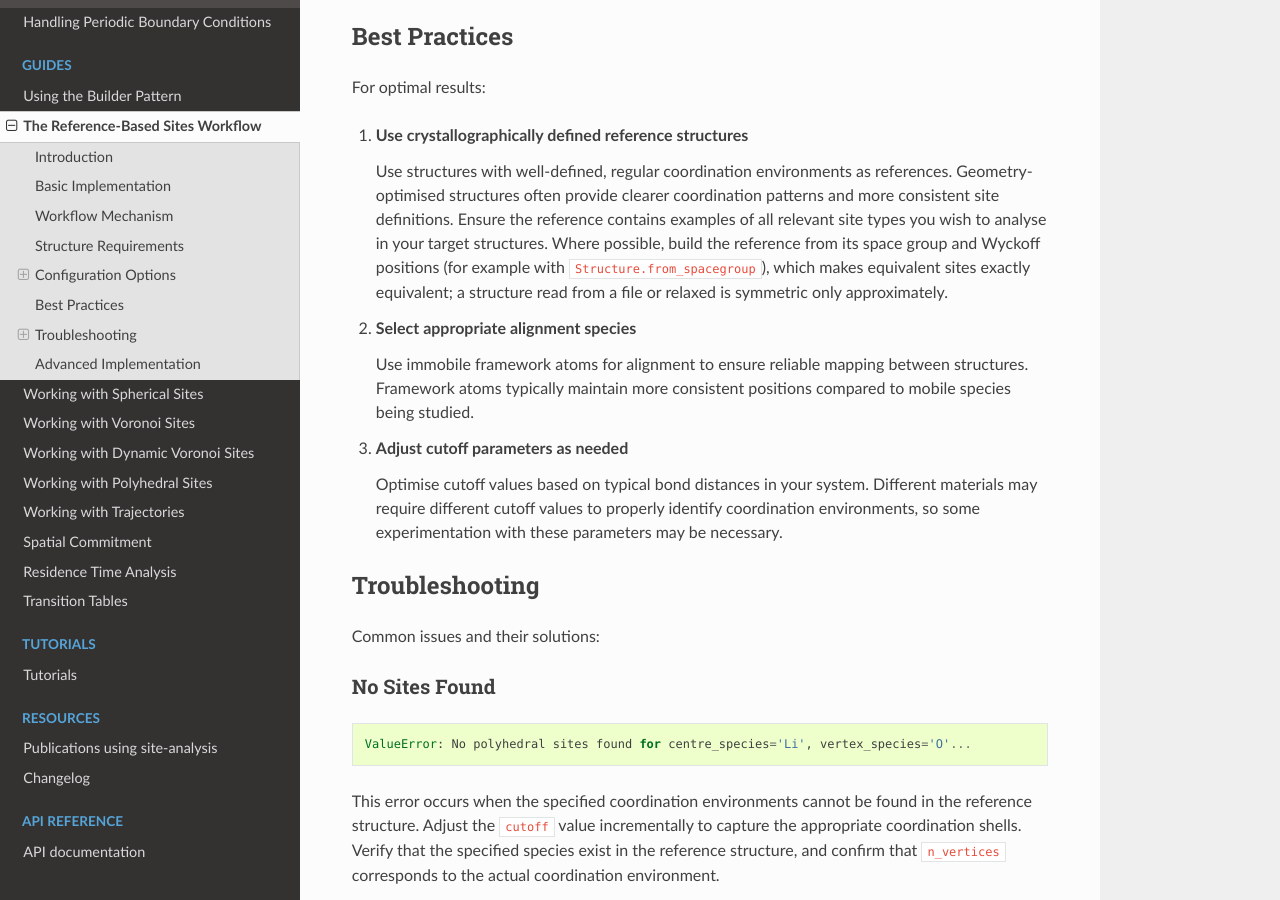
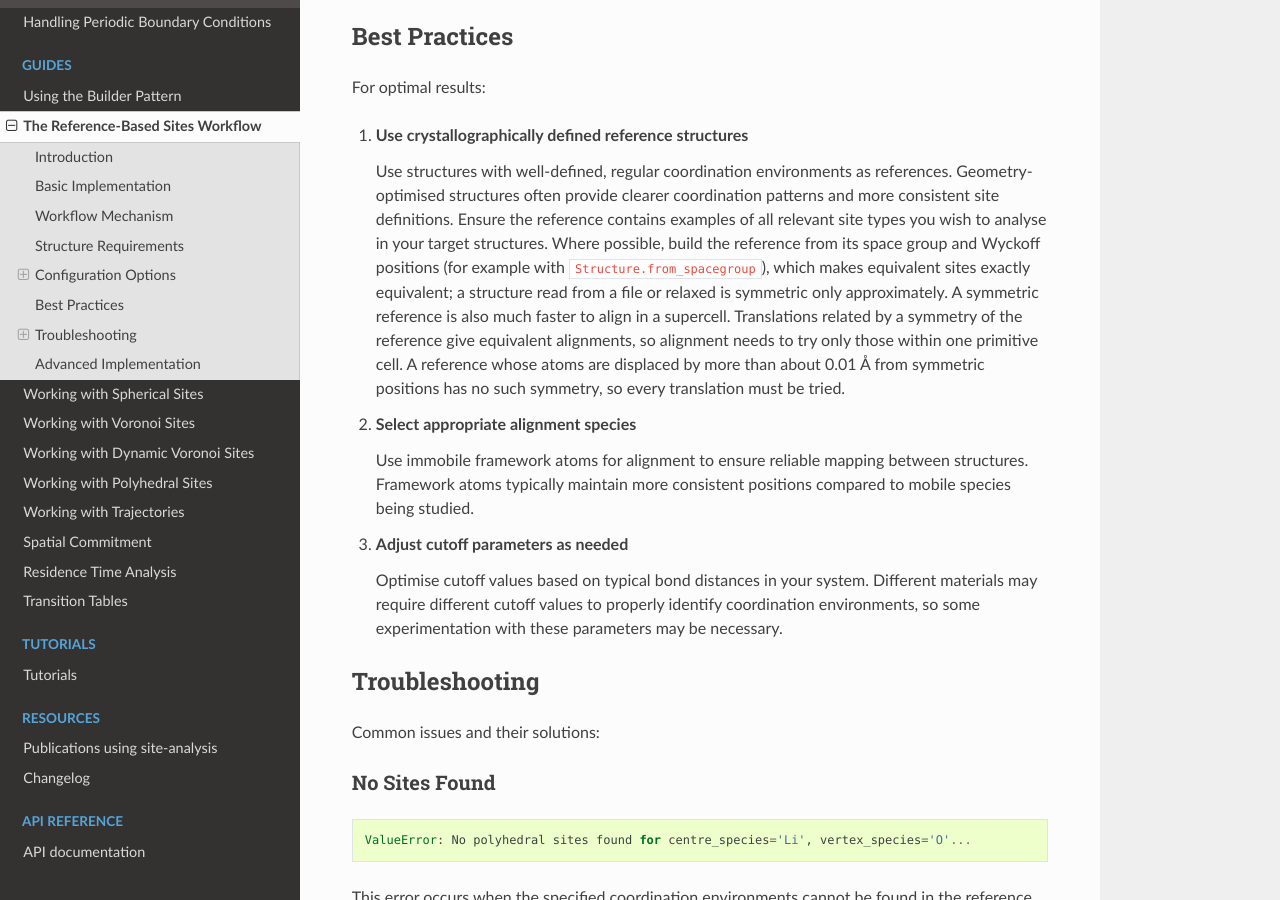
Before and after one commit to bjmorgan/site-analysis, a Sphinx documentation site: the page built from docs/source/guides/reference_workflow.md, in a window 1280 px wide and 900 px high, scrolled down 5007 px. Built offline with Sphinx 7.4.7 and the Read the Docs theme 3.1.0, drawn with Linux system fonts in a browser that asks for light colours.

Commit message:
Note that a symmetric reference is much faster to align

```diff
--- a/docs/source/guides/reference_workflow.md
+++ b/docs/source/guides/reference_workflow.md
@@ -190,7 +190,7 @@ For optimal results:
 
 1. **Use crystallographically defined reference structures**
 
-   Use structures with well-defined, regular coordination environments as references. Geometry-optimised structures often provide clearer coordination patterns and more consistent site definitions. Ensure the reference contains examples of all relevant site types you wish to analyse in your target structures. Where possible, build the reference from its space group and Wyckoff positions (for example with `Structure.from_spacegroup`), which makes equivalent sites exactly equivalent; a structure read from a file or relaxed is symmetric only approximately.
+   Use structures with well-defined, regular coordination environments as references. Geometry-optimised structures often provide clearer coordination patterns and more consistent site definitions. Ensure the reference contains examples of all relevant site types you wish to analyse in your target structures. Where possible, build the reference from its space group and Wyckoff positions (for example with `Structure.from_spacegroup`), which makes equivalent sites exactly equivalent; a structure read from a file or relaxed is symmetric only approximately. A symmetric reference is also much faster to align in a supercell. Translations related by a symmetry of the reference give equivalent alignments, so alignment needs to try only those within one primitive cell. A reference whose atoms are displaced by more than about 0.01 Å from symmetric positions has no such symmetry, so every translation must be tried.
 
 2. **Select appropriate alignment species**
 
```
